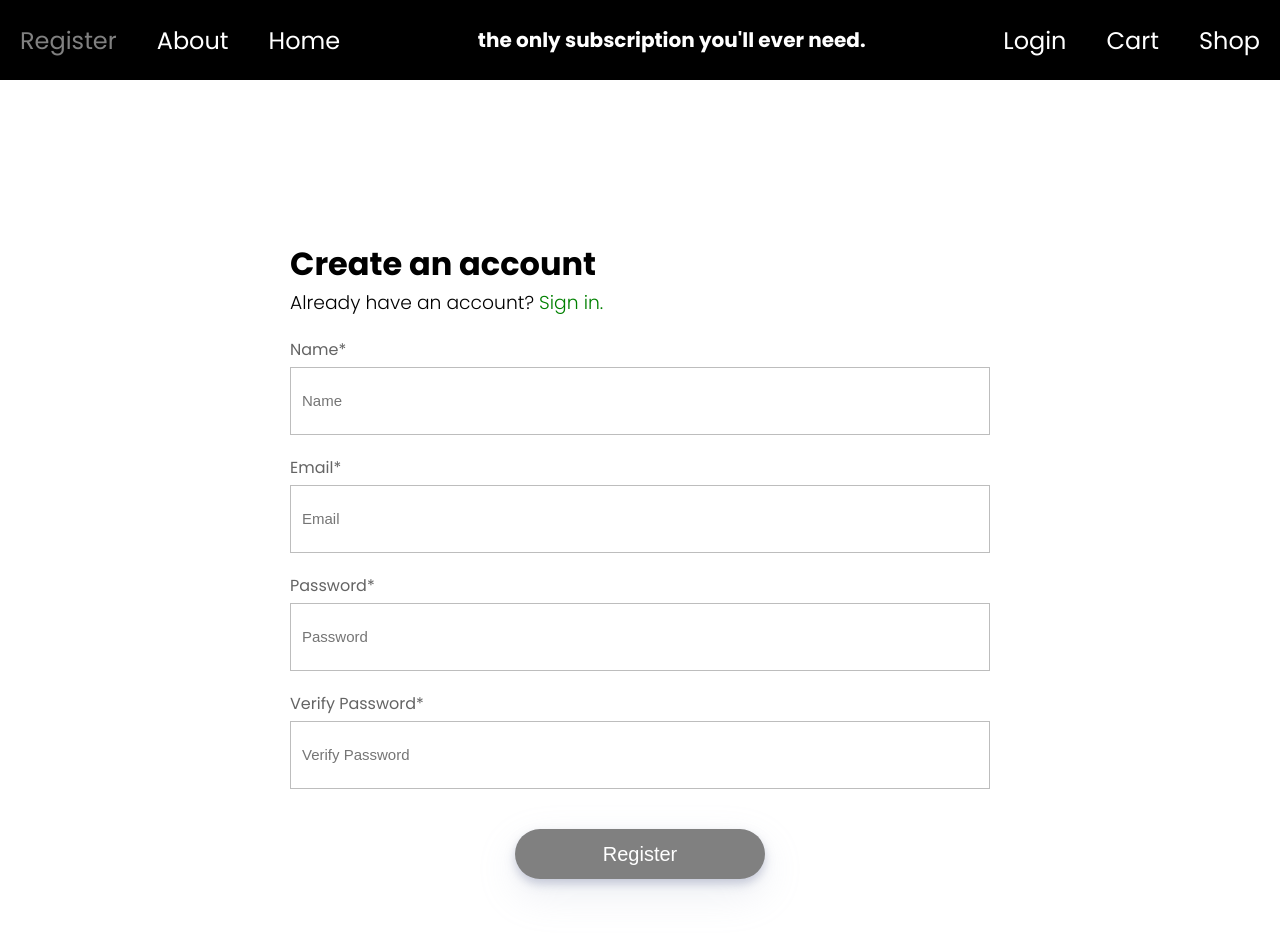
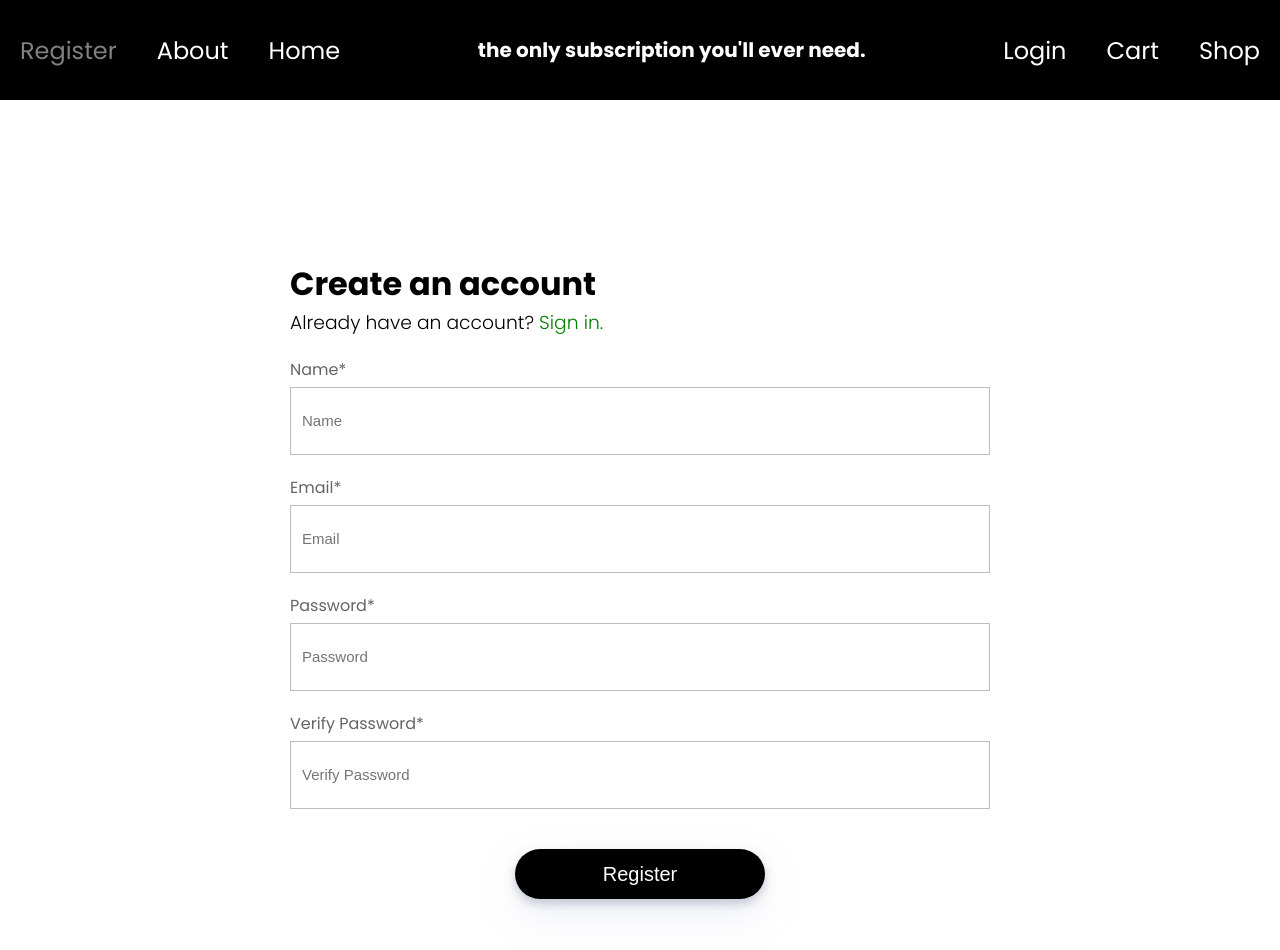
Before and after one commit to vianneychin/Subscribe-to-Smells-That-Matter, a React (Create React App) app: page /register in a window 1280 px wide. Shown: the top 950 px of the page. Built offline with nearby package versions, Linux system fonts and the light colour scheme.

Commit message:
Change grey buttons to black buttons and clean code

```diff
--- a/src/Components/Login/Login.jsx
+++ b/src/Components/Login/Login.jsx
@@ -42,7 +42,7 @@ const Login = () => {
           type="password"
           autoComplete="off"
         />
-        <p> {errorMessage}</p>
+        <p>{errorMessage}</p>
         <button>Sign in</button>
       </form>
     </StyledLogin>
--- a/src/Components/Login/styledLogin.js
+++ b/src/Components/Login/styledLogin.js
@@ -50,7 +50,7 @@ export const StyledLogin = styled.div`
         line-height: 50px;
         border-radius: 25px;
         margin-top: 5em;
-        background-color: grey;
+        background-color: black;
         color: #FFF;
         border: none;
         font-size: 20px;
--- a/src/Components/NavBar/styledNavBar.js
+++ b/src/Components/NavBar/styledNavBar.js
@@ -5,7 +5,7 @@ export const Nav = styled.nav`
   display: flex;
   flex-direction: row;
   justify-content: flex-end;
-  height: 10vh;
+  height: 100px;
   align-items: center;
   background-color: black;
   color: white;
--- a/src/Components/Register/styledRegister.js
+++ b/src/Components/Register/styledRegister.js
@@ -50,7 +50,7 @@ export const StyledRegister = styled.div`
         line-height: 50px;
         border-radius: 25px;
         margin-top: 2em;
-        background-color: grey;
+        background-color: black;
         color: #FFF;
         border: none;
         font-size: 20px;
@@ -87,8 +87,6 @@ export const StyledRegister = styled.div`
       > input:nth-child(n+2) {
           margin-bottom: 2em;
       }
-      > button {
-      }
     }
   }
 `
```
Lines whose indentation alone changed are shown as unchanged.
